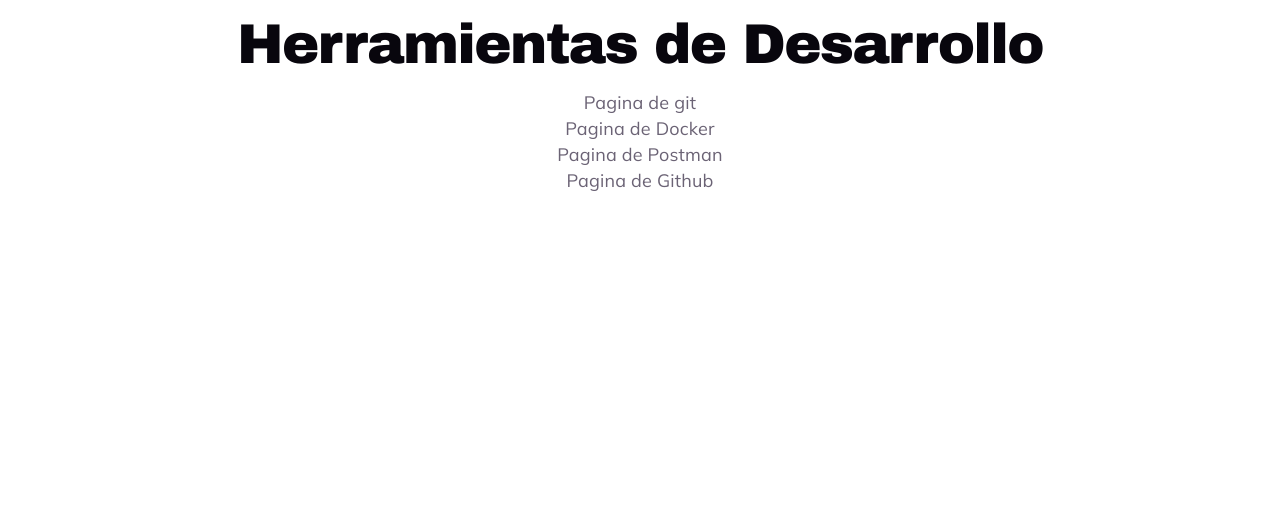
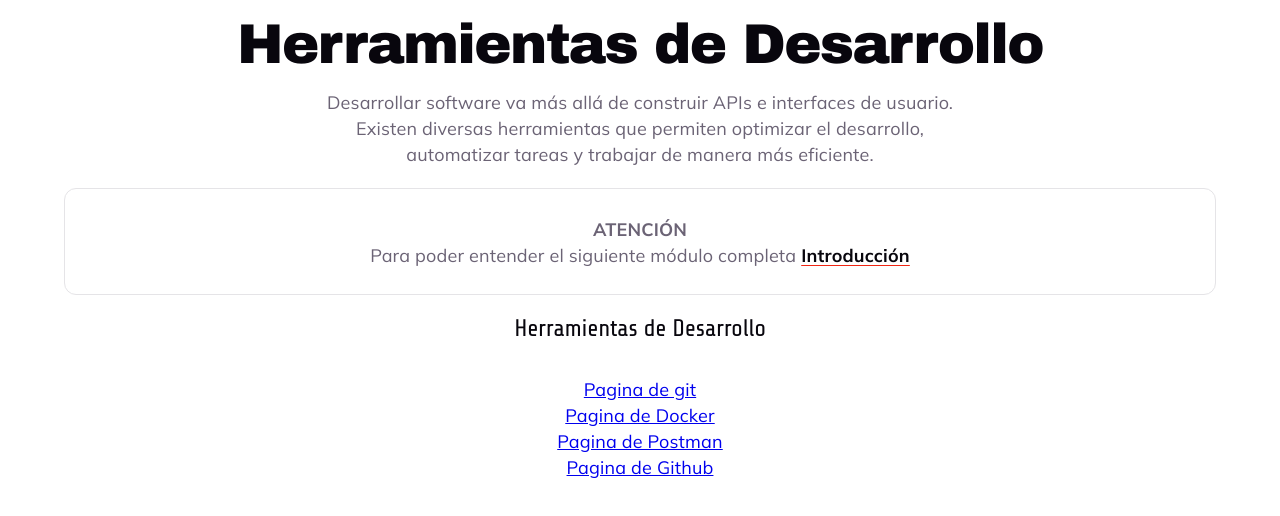
Before and after one commit to Lazheart/DBP-CS2031, a React (Vite) app: page /DBP-CS2031/tools in a window 1280 px wide. Shown: the top 516 px of the page. Built offline with nearby package versions, Linux system fonts and the light colour scheme; a web font is replaced by a local one.

Commit message:
feat: add conditional introductory guide prompt and update layout for ToolsPage

```diff
--- a/src/index.css
+++ b/src/index.css
@@ -878,6 +878,22 @@
   margin-bottom: 20px;
   margin-top: 8px; /* space below potential badge */
   gap: 16px;
+}
+.intro-advice {
+  width: 90%;
+  max-width: 1200px;
+  margin: 20px auto;
+
+  border: 1px solid var(--border);
+  border-radius: 12px;
+  padding: 28px 24px 24px;
+
+  text-decoration: none;
+  color: inherit;
+  transition: all 0.3s cubic-bezier(0.25, 0.8, 0.25, 1);
+
+  overflow: hidden;
+  box-sizing: border-box;
 }
 
 .module-card__title-container {
--- a/src/pages/tools/ToolsPage.tsx
+++ b/src/pages/tools/ToolsPage.tsx
@@ -1,16 +1,44 @@
 import { Link } from "react-router-dom"
+import { useLocalStorage } from "../../hook/SessionStorageManager"
 
 const ToolsPage = () => {
+    const [introCompleted] = useLocalStorage('introCompleted', false);
     return (
         <div className="tools-page">
             <h1>Herramientas de Desarrollo</h1>
-             Pagina de git <Link to="/tools/git"></Link>
-             <br />
-             Pagina de Docker <Link to="/tools/docker"></Link>
-             <br />
-             Pagina de Postman <Link to="/tools/postman"></Link>
-             <br />
-             Pagina de Github <Link to="/tools/github"></Link>
+
+        <div className="toolpage-description">
+                <p>
+                    Desarrollar software va más allá de construir APIs e interfaces de usuario.
+                    <br />Existen diversas herramientas que permiten optimizar el desarrollo,
+                    <br />automatizar tareas y trabajar de manera más eficiente.
+                </p>
+        </div>
+        <div className="intro-advice">
+        {!introCompleted && (
+                    <p className="modules-Note">
+                        <strong>ATENCIÓN</strong>
+                        <br />
+                        Para poder entender el siguiente módulo completa{" "}
+                        <Link className="modules-link" to="/introduction" id="intro-link">
+                            Introducción
+                        </Link>
+                    </p>
+                )}
+
+        </div>
+
+
+        <div></div>
+         <h2>Herramientas de Desarrollo</h2>
+              <br />
+            <Link to="/tools/git">Pagina de git</Link>
+            <br />
+            <Link to="/tools/docker">Pagina de Docker</Link>
+            <br />
+            <Link to="/tools/postman">Pagina de Postman</Link>
+            <br />
+            <Link to="/tools/github">Pagina de Github</Link>
         </div>
     )
 }
```
